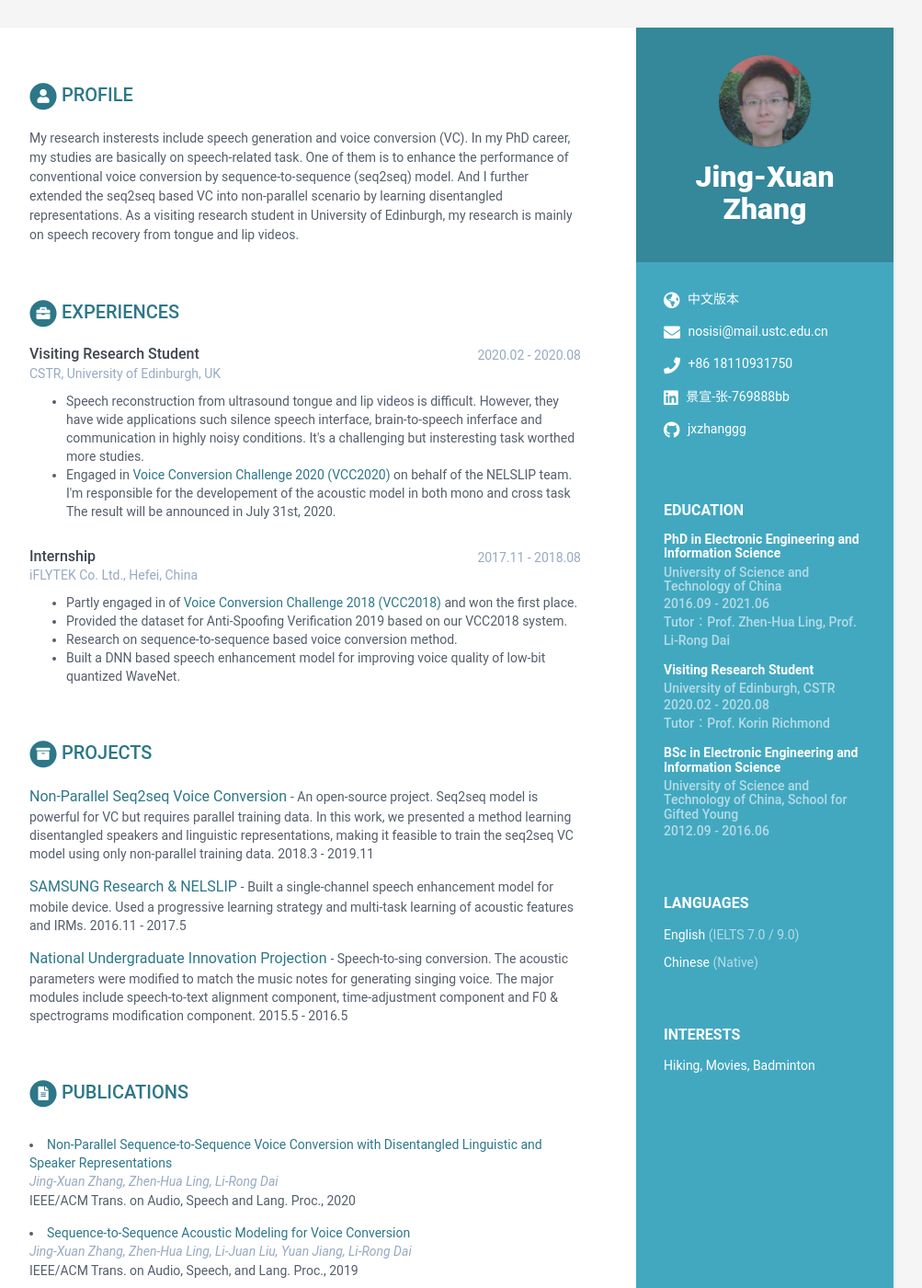
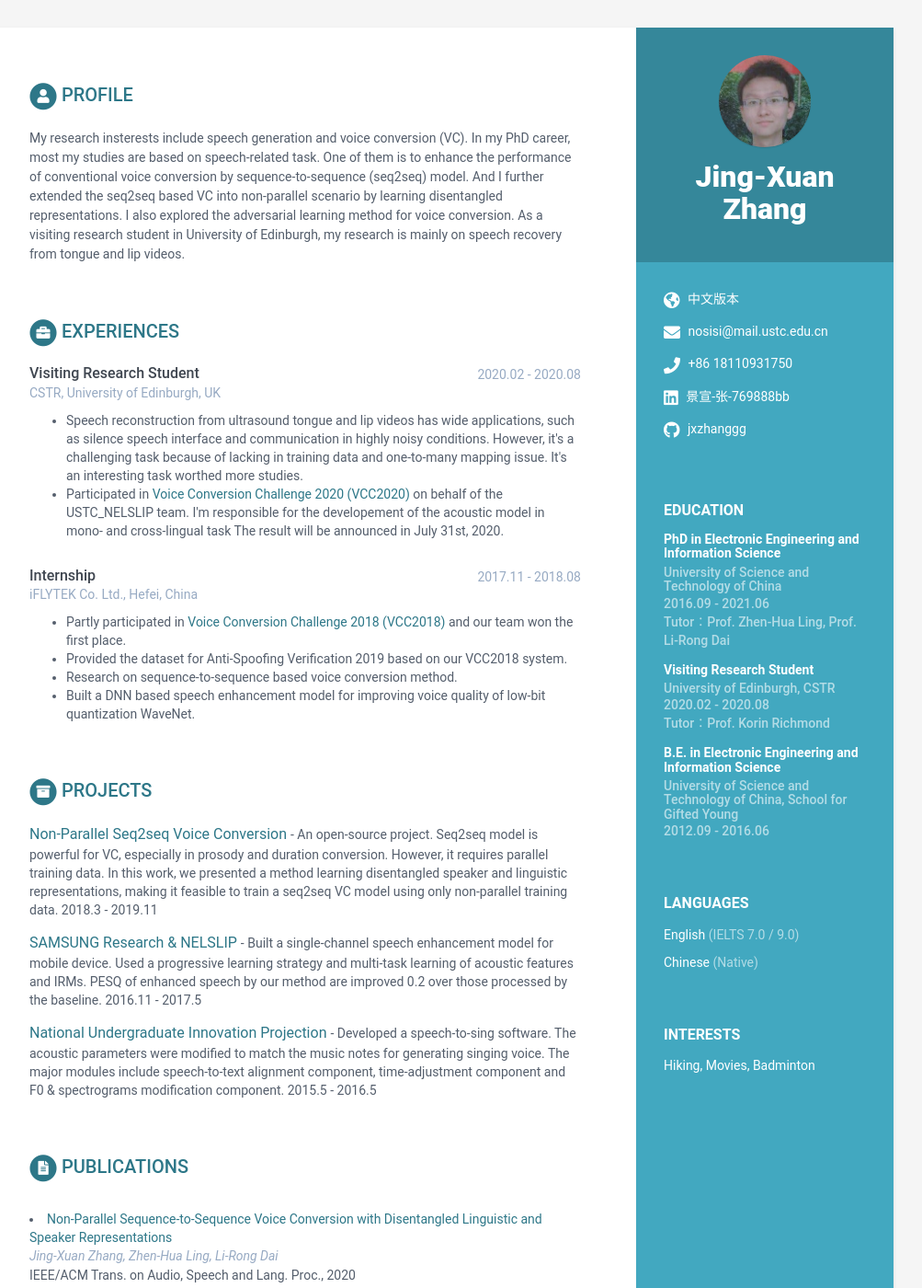
Before and after one commit to jxzhanggg/online-cv_en, a Jekyll site: the page built from index.html, in a window 1280 px wide and 1400 px high. Shown: the whole window at 92% size, without its empty margins (168-1171 px from the left). Built offline with Jekyll 4.4.1, drawn with Linux system fonts in a browser that asks for light colours; some of the changed text lies outside the part shown.

Commit message:
update cv

```diff
--- a/_data/data.yml
+++ b/_data/data.yml
@@ -38,10 +38,10 @@ sidebar:
 career-profile:
     title: Profile
     summary: |
-      My research insterests include speech generation and voice conversion (VC). In my PhD career, my studies are basically on speech-related task. One of them is to enhance
+      My research insterests include speech generation and voice conversion (VC). In my PhD career, most my studies are based on speech-related task. One of them is to enhance
       the performance of conventional voice conversion by sequence-to-sequence (seq2seq) model. And
       I further extended the seq2seq based VC into non-parallel scenario by learning disentangled
-      representations. As a visiting
+      representations. I also explored the adversarial learning method for voice conversion. As a visiting
       research student in University of Edinburgh, my research is mainly on speech recovery from
       tongue and lip videos.
 education:
@@ -55,7 +55,7 @@ education:
       time: 2020.02 - 2020.08
       tutor: Tutor：Prof. Korin Richmond
 
-    - degree: BSc in Electronic Engineering and Information Science
+    - degree: B.E. in Electronic Engineering and Information Science
       university: University of Science and Technology of China, School for Gifted Young
       time: 2012.09 - 2016.06
       tutor: #
@@ -67,11 +67,11 @@ experiences:
       details: |
           <p>
           <ul>
-            <li> Speech reconstruction from ultrasound tongue and lip videos is difficult.
-            However, they have wide applications such silence speech interface,
-            brain-to-speech inferface and communication in highly noisy conditions. It's a challenging
-            but insteresting task worthed more studies.</li>
-            <li> Engaged in <a href=http://www.vc-challenge.org/ target="_blank">Voice Conversion Challenge 2020 (VCC2020)</a> on behalf of the NELSLIP team. I'm responsible for the developement of the acoustic model in both mono and cross task
+            <li> Speech reconstruction from ultrasound tongue and lip videos has wide applications,
+            such as silence speech interface and communication in highly noisy conditions. However, it's a challenging
+            task because of lacking in training data and one-to-many mapping issue. It's an interesting task worthed more
+            studies.</li>
+            <li> Participated in <a href=http://www.vc-challenge.org/ target="_blank">Voice Conversion Challenge 2020 (VCC2020)</a> on behalf of the USTC_NELSLIP team. I'm responsible for the developement of the acoustic model in mono- and cross-lingual task
             The result will be announced in July 31st, 2020.</li>
           </ul>
           </p>
@@ -82,10 +82,10 @@ experiences:
       details: |
           <p>
           <ul>
-            <li> Partly engaged in of <a href=http://www.vc-challenge.org/vcc2018/index.html  target="_blank">Voice Conversion Challenge 2018 (VCC2018) </a> and won the first place.</li>
+            <li> Partly participated in <a href=http://www.vc-challenge.org/vcc2018/index.html  target="_blank">Voice Conversion Challenge 2018 (VCC2018) </a> and our team won the first place.</li>
             <li> Provided the dataset for Anti-Spoofing Verification 2019 based on our VCC2018 system.</li>
             <li> Research on sequence-to-sequence based voice conversion method.</li>
-            <li> Built a DNN based speech enhancement model for improving voice quality of low-bit quantized WaveNet.</li>
+            <li> Built a DNN based speech enhancement model for improving voice quality of low-bit quantization WaveNet.</li>
           </ul>
           </p>
 
@@ -95,15 +95,15 @@ projects:
     assignments:
       - title: Non-Parallel Seq2seq Voice Conversion
         link:  https://github.com/jxzhanggg/nonparaSeq2seqVC_code
-        tagline: An open-source project. Seq2seq model is powerful for VC but requires parallel training data. In this work, we presented a  method learning disentangled speakers and linguistic representations, making it feasible to train the seq2seq VC model using only non-parallel training data. 2018.3 - 2019.11
+        tagline: An open-source project. Seq2seq model is powerful for VC, especially in prosody and duration conversion. However, it requires parallel training data. In this work, we presented a method learning disentangled speaker and linguistic representations, making it feasible to train a seq2seq VC model using only non-parallel training data. 2018.3 - 2019.11
 
       - title: SAMSUNG Research & NELSLIP
         link: #"#"
-        tagline: Built a single-channel speech enhancement model for mobile device. Used a progressive learning strategy and multi-task learning of acoustic features and IRMs. 2016.11 - 2017.5
+        tagline: Built a single-channel speech enhancement model for mobile device. Used a progressive learning strategy and multi-task learning of acoustic features and IRMs. PESQ of enhanced speech by our method are improved 0.2 over those processed by the baseline.  2016.11 - 2017.5
 
       - title: National Undergraduate Innovation Projection
         link: #"#"
-        tagline: Speech-to-sing conversion. The acoustic parameters were modified to match the music notes for generating singing voice. The major modules include speech-to-text alignment component, time-adjustment component and F0 & spectrograms modification component. 2015.5 - 2016.5
+        tagline: Developed a speech-to-sing  software. The acoustic parameters were modified to match the music notes for generating singing voice. The major modules include speech-to-text alignment component, time-adjustment component and F0 & spectrograms modification component. 2015.5 - 2016.5
 
 publications:
     title: Publications
@@ -160,4 +160,4 @@ skills:
         level: 70%
 
 footer: >
-    Last Update 2020/5/30 <a href="assets/images/zjx_cv_en.pdf" target="_blank" rel="nofollow">Download my CV</a>
+    Last Update 2020/7/15 <a href="assets/images/zjx_cv_en.pdf" target="_blank" rel="nofollow">Download my CV</a>
```
Also changed, not shown: 1 other file.
